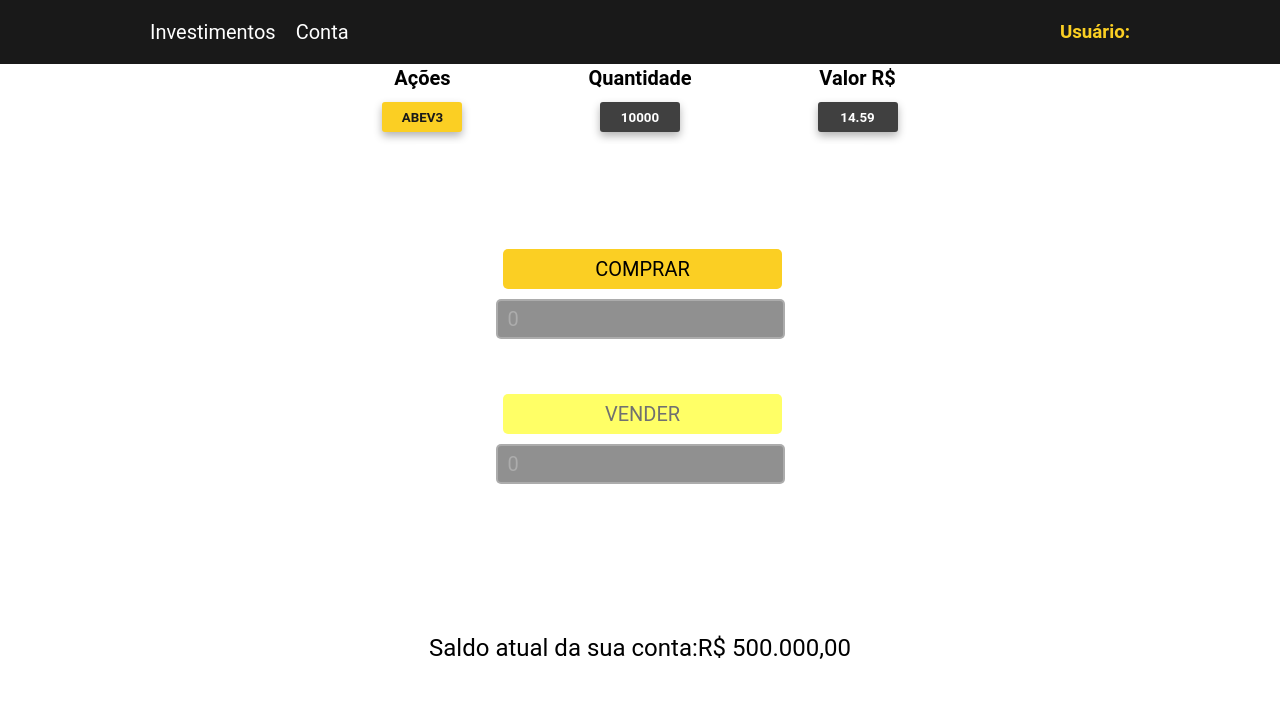
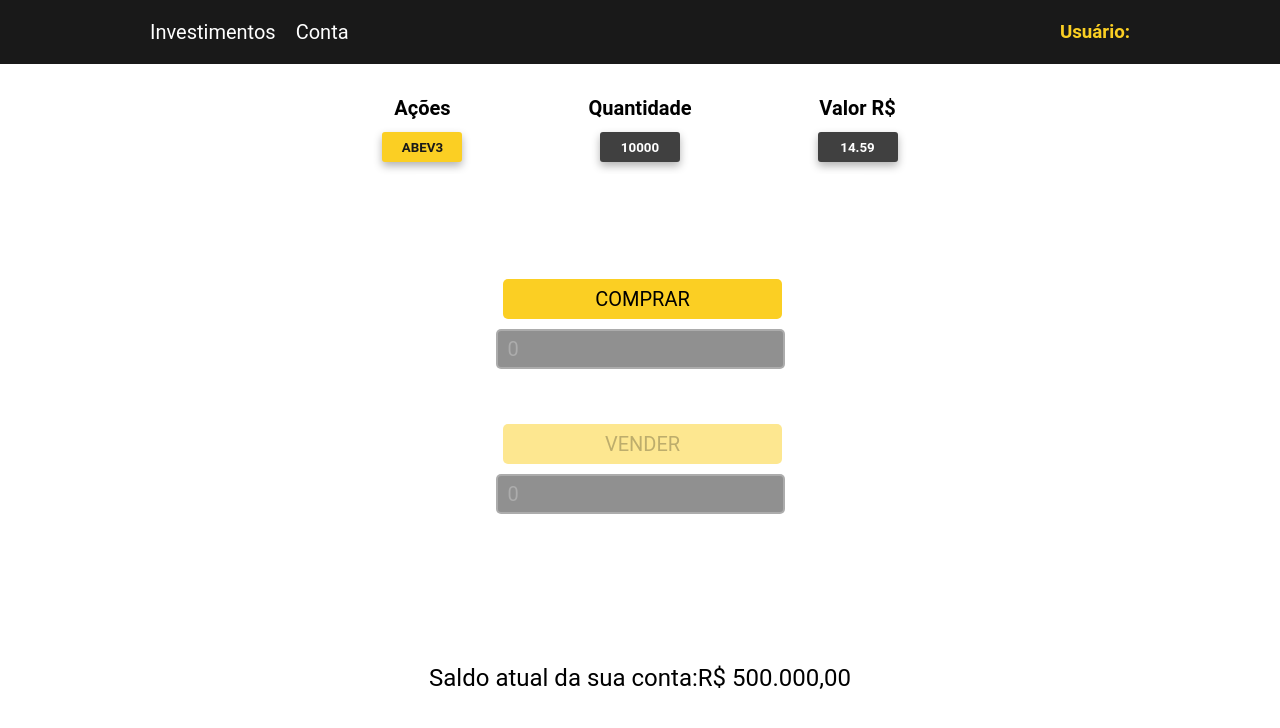
Before and after one commit to AmorimTorres/xp-app, a React (Create React App) app: page /trade/ABEV3 in a window 1280 px wide. Shown: the top 728 px of the page. Built offline with nearby package versions, Linux system fonts and the light colour scheme.

Commit message:
STYLE: style details

```diff
--- a/src/Pages/Account/styles.js
+++ b/src/Pages/Account/styles.js
@@ -9,7 +9,7 @@ export const Container = styled.div`
   flex-direction: column;
 
   h1 {
-    margin-top: 60px;
+    margin-top: 40px;
     margin-bottom: 30px;
     font-weight: 400;
   }
@@ -31,7 +31,7 @@ export const Content = styled.form`
     height: 40px;
     border-radius: 5px;
     border: #909090;
-    background-color: #606060;
+    background-color: #fbcf23;
     font-size: 20px;
     transition: all 0.2s ease-in;
     margin-top: 5px;
--- a/src/Pages/Trade/styles.js
+++ b/src/Pages/Trade/styles.js
@@ -19,6 +19,7 @@ export const Content = styled.div`
   table {
     width: 80vh;
     height: 10vh;
+    margin-top: 30px;
 
     th {
       font-size: 20px;
@@ -87,8 +88,8 @@ export const Content = styled.div`
       }
 
       :disabled {
-        background-color: #ffff66;
-        color: #707070;
+        background-color: #fbcf2380;
+        color: #00000040;
         cursor: not-allowed;
       }
     }
```
